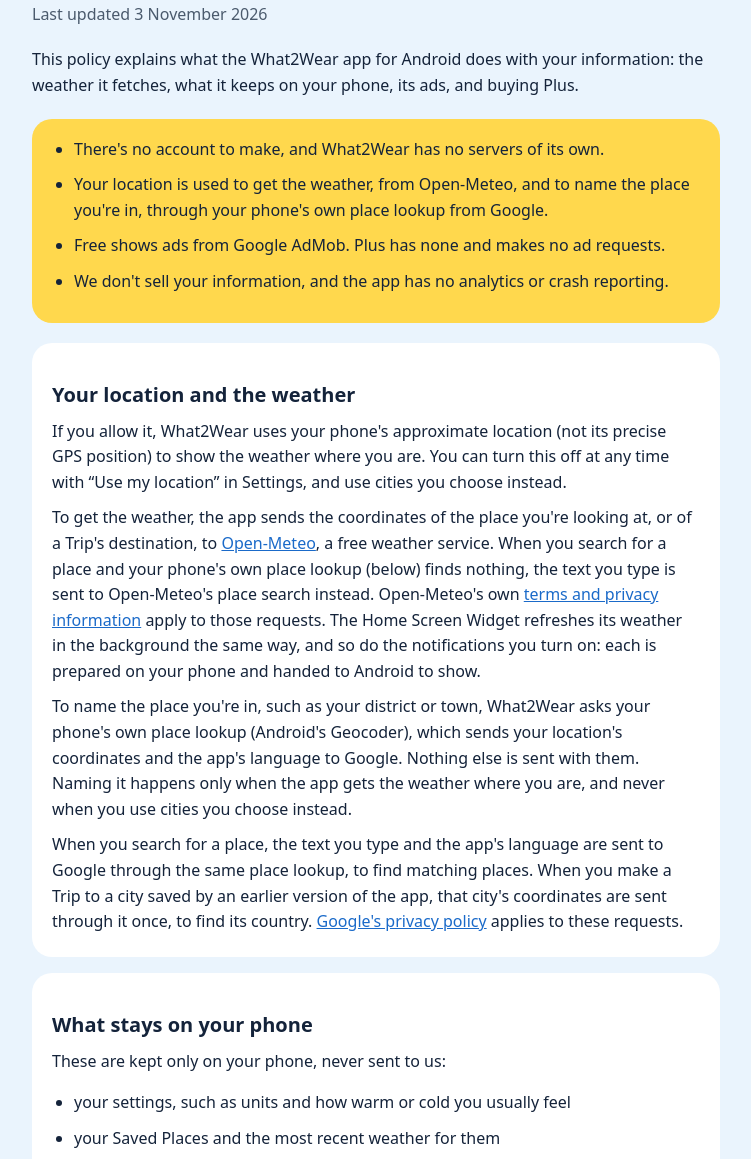
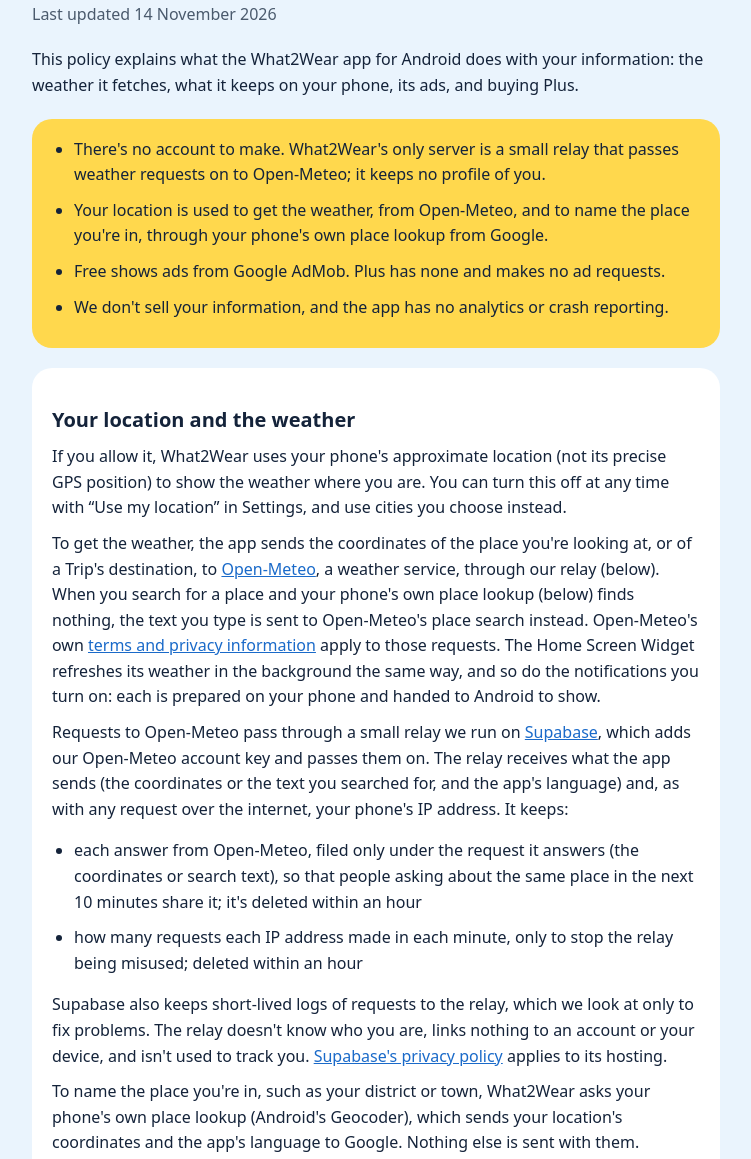
Before and after one commit to Rekiiisspeakless/what2wear-privacy, a plain HTML site: page index.html in a window 1280 px wide. Shown: the part 73-1232 px from the top of the page, without its empty margins (264-1015 px from the left). Drawn offline with Linux system fonts and the light colour scheme.

Commit message:
Say weather requests pass through a small relay
Forecast and place-search requests now reach Open-Meteo through a relay
on Supabase, which receives the coordinates or search text and the
phone's IP address, and keeps answers and per-IP request counts for
under an hour. From What2Wear #459.

Co-Authored-By: Claude Opus 5.5 <noreply@anthropic.com>

```diff
--- a/index.html
+++ b/index.html
@@ -26,13 +26,13 @@
 <main>
   <a class="lang" href="zh-hant/" hreflang="zh-Hant">繁體中文</a>
   <h1>What2Wear Privacy Policy</h1>
-  <p class="meta">Last updated 3 November 2026</p>
+  <p class="meta">Last updated 14 November 2026</p>
 
   <p>This policy explains what the What2Wear app for Android does with your information: the weather it fetches, what it keeps on your phone, its ads, and buying Plus.</p>
 
   <div class="summary">
     <ul>
-      <li>There's no account to make, and What2Wear has no servers of its own.</li>
+      <li>There's no account to make. What2Wear's only server is a small relay that passes weather requests on to Open-Meteo; it keeps no profile of you.</li>
       <li>Your location is used to get the weather, from Open-Meteo, and to name the place you're in, through your phone's own place lookup from Google.</li>
       <li>Free shows ads from Google AdMob. Plus has none and makes no ad requests.</li>
       <li>We don't sell your information, and the app has no analytics or crash reporting.</li>
@@ -42,7 +42,13 @@
   <section>
     <h2>Your location and the weather</h2>
     <p>If you allow it, What2Wear uses your phone's approximate location (not its precise GPS position) to show the weather where you are. You can turn this off at any time with “Use my location” in Settings, and use cities you choose instead.</p>
-    <p>To get the weather, the app sends the coordinates of the place you're looking at, or of a Trip's destination, to <a href="https://open-meteo.com/">Open-Meteo</a>, a free weather service. When you search for a place and your phone's own place lookup (below) finds nothing, the text you type is sent to Open-Meteo's place search instead. Open-Meteo's own <a href="https://open-meteo.com/en/terms">terms and privacy information</a> apply to those requests. The Home Screen Widget refreshes its weather in the background the same way, and so do the notifications you turn on: each is prepared on your phone and handed to Android to show.</p>
+    <p>To get the weather, the app sends the coordinates of the place you're looking at, or of a Trip's destination, to <a href="https://open-meteo.com/">Open-Meteo</a>, a weather service, through our relay (below). When you search for a place and your phone's own place lookup (below) finds nothing, the text you type is sent to Open-Meteo's place search instead. Open-Meteo's own <a href="https://open-meteo.com/en/terms">terms and privacy information</a> apply to those requests. The Home Screen Widget refreshes its weather in the background the same way, and so do the notifications you turn on: each is prepared on your phone and handed to Android to show.</p>
+    <p>Requests to Open-Meteo pass through a small relay we run on <a href="https://supabase.com/">Supabase</a>, which adds our Open-Meteo account key and passes them on. The relay receives what the app sends (the coordinates or the text you searched for, and the app's language) and, as with any request over the internet, your phone's IP address. It keeps:</p>
+    <ul>
+      <li>each answer from Open-Meteo, filed only under the request it answers (the coordinates or search text), so that people asking about the same place in the next 10 minutes share it; it's deleted within an hour</li>
+      <li>how many requests each IP address made in each minute, only to stop the relay being misused; deleted within an hour</li>
+    </ul>
+    <p>Supabase also keeps short-lived logs of requests to the relay, which we look at only to fix problems. The relay doesn't know who you are, links nothing to an account or your device, and isn't used to track you. <a href="https://supabase.com/privacy">Supabase's privacy policy</a> applies to its hosting.</p>
     <p>To name the place you're in, such as your district or town, What2Wear asks your phone's own place lookup (Android's Geocoder), which sends your location's coordinates and the app's language to Google. Nothing else is sent with them. Naming it happens only when the app gets the weather where you are, and never when you use cities you choose instead.</p>
     <p>When you search for a place, the text you type and the app's language are sent to Google through the same place lookup, to find matching places. When you make a Trip to a city saved by an earlier version of the app, that city's coordinates are sent through it once, to find its country. <a href="https://policies.google.com/privacy">Google's privacy policy</a> applies to these requests.</p>
   </section>
```
Also changed, not shown: zh-hant/index.html (+9 -3 lines).
